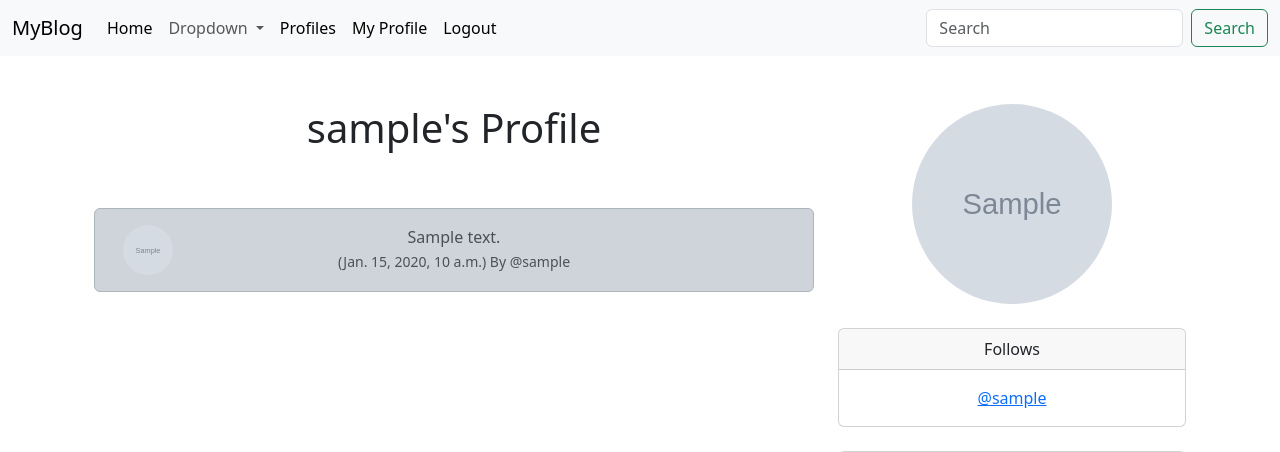
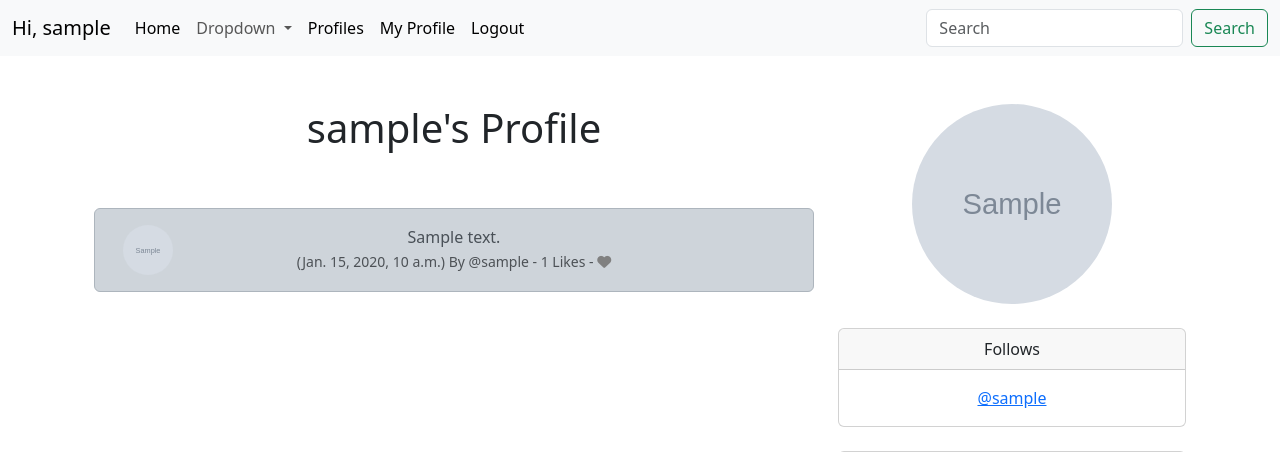
Before and after one commit to Konrad879/blog_app, a Django app: page /profile/1 in a window 1280 px wide. Shown: the top 452 px of the page. Run offline with Django 5.2, Linux system fonts and the light colour scheme; a user stored in the database is signed in; tables that the repository leaves empty hold one stand-in row (values such as "Sample post"); grey boxes marked "Sample" are stand-in pictures; some libraries are stand-ins or nearby versions.

Commit message:
Added a functionality of adding and removing likes to posts

```diff
--- a/blog/forms.py
+++ b/blog/forms.py
@@ -27,7 +27,7 @@ class BlogPostForm(forms.ModelForm):
 
     class Meta:
         model = BlogPost
-        exclude = ("user",)
+        exclude = ("user", "likes")
 
 
 class SignUpForm(UserCreationForm):
--- a/blog/models.py
+++ b/blog/models.py
@@ -8,6 +8,11 @@ class BlogPost(models.Model):
     user = models.ForeignKey(User, related_name="blog_posts", on_delete=models.DO_NOTHING)
     body = models.CharField(max_length=200)
     created_at = models.DateTimeField(auto_now_add=True)
+    likes = models.ManyToManyField(User, related_name="blog_post_like", blank=True)
+
+    # Keep track of likes
+    def number_of_likes(self):
+        return self.likes.count()
 
     def __str__(self):
         return (
--- a/blog/templates/base.html
+++ b/blog/templates/base.html
@@ -13,6 +13,7 @@
         border-radius: 50%;
       }
     </style>
+    <script src="https://kit.fontawesome.com/2f8c9d1044.js" crossorigin="anonymous"></script>
   </head>
   <body>
 
--- a/blog/templates/navbar.html
+++ b/blog/templates/navbar.html
@@ -1,6 +1,6 @@
 <nav class="navbar navbar-expand-lg bg-body-tertiary">
     <div class="container-fluid">
-      <a class="navbar-brand" href="#">MyBlog</a>
+      <a class="navbar-brand">Hi, {{ request.user.username }}</a>
       <button class="navbar-toggler" type="button" data-bs-toggle="collapse" data-bs-target="#navbarSupportedContent" aria-controls="navbarSupportedContent" aria-expanded="false" aria-label="Toggle navigation">
         <span class="navbar-toggler-icon"></span>
       </button>
--- a/blog/templates/profile.html
+++ b/blog/templates/profile.html
@@ -28,6 +28,18 @@
                            <br/>
                            <small class="text-muted">
                              ({{ blog_post.created_at }}) By @{{ blog_post.user.username|lower }}
+                             - {{ blog_post.number_of_likes }} Likes -
+                            {% if user in blog_post.likes.all %}
+                              <a href="{% url "blog_post_like" blog_post.id %}">
+                                <i class="fa-solid fa-heart" style="color:grey"></i>
+                                {% comment %} Dislike a post {% endcomment %}
+                              </a>
+                            {% else %}
+                                <a href="{% url "blog_post_like" blog_post.id %}">
+                                  <i class="fa fa-heart-o" style="color:grey"></i>
+                                </a>
+                                {% comment %} Like a post {% endcomment %}
+                            {% endif %}
                           </small>
                         </div>
                         <br/><br/>
--- a/blog/urls.py
+++ b/blog/urls.py
@@ -9,5 +9,6 @@ urlpatterns = [
     path('logout/', views.logout_user, name="logout"),
     path('register/', views.register_user, name="register"),
     path('update_user/', views.update_user, name="update_user"),
+    path('blog_post_like/<int:pk>', views.blog_post_like, name="blog_post_like"),
 
 ]
--- a/blog/views.py
+++ b/blog/views.py
@@ -1,4 +1,4 @@
-from django.shortcuts import render, redirect
+from django.shortcuts import render, redirect, get_object_or_404
 from django.contrib import messages
 from .models import Profile, BlogPost
 from .forms import BlogPostForm, SignUpForm, ProfilePicForm
@@ -124,3 +124,17 @@ def update_user(request):
 	else:
 		messages.success(request, ("You Must Be Logged In To View That Page..."))
 		return redirect('home')
+
+
+def blog_post_like(request, pk):
+    if request.user.is_authenticated:
+        blog_post = get_object_or_404(BlogPost, id=pk)
+        if blog_post.likes.filter(id=request.user.id):
+            blog_post.likes.remove(request.user)
+        else:
+             blog_post.likes.add(request.user)
+        # Redirect to the last visited site
+        return redirect(request.META.get('HTTP_REFERER'))
+    else:
+        messages.success(request, ("You Must Be Logged In To View That Page..."))
+        return redirect('home')
```
Also changed, not shown: blog/templates/home.html (+13 -0 lines), blog/migrations/0005_blogpost_likes.py (added).
